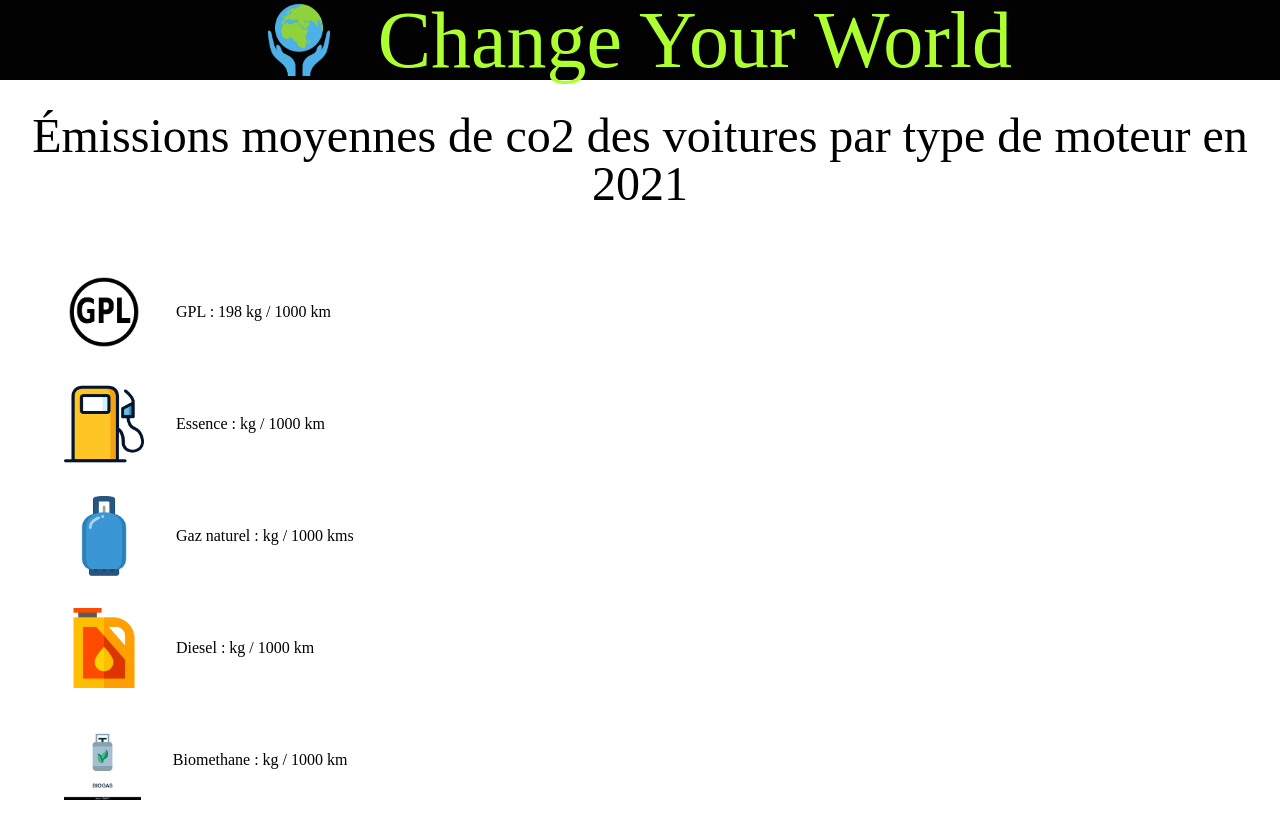
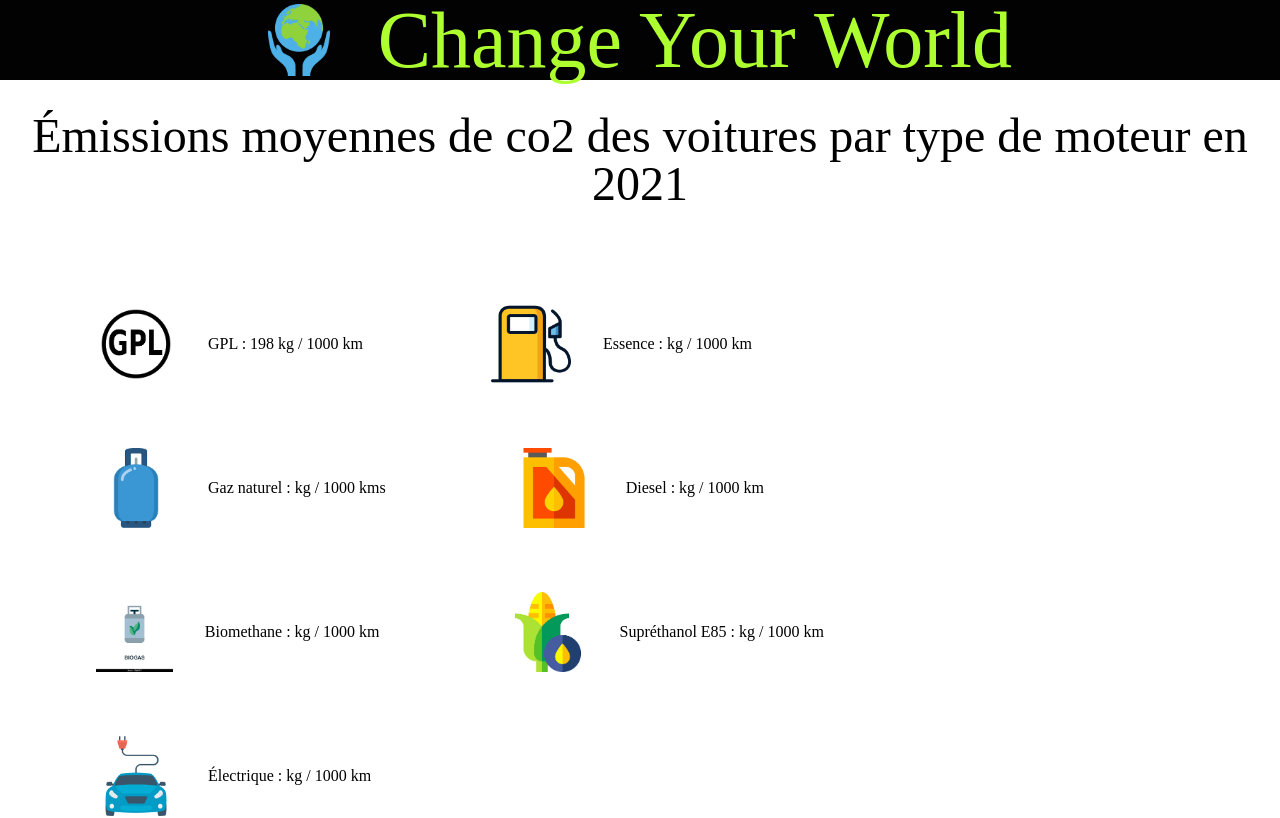
Before and after one commit to Hamza-Luciano/Hackathon, a React (Vite) app in the folder frontend/: page /articles in a window 1280 px wide. Shown: the top 818 px of the page. Built offline with nearby package versions, Linux system fonts and the light colour scheme; no server answers.

Commit message:
css (#25)

```diff
--- a/frontend/src/components/VehiclesEmissions/index.jsx
+++ b/frontend/src/components/VehiclesEmissions/index.jsx
@@ -135,6 +135,7 @@ export default function VehiclesEmissions() {
         <h1>
           Émissions moyennes de co2 des voitures par type de moteur en 2021
         </h1>
+        <div className="pipi">
           <div>
             <img className="pic" src={GPL} alt="gpl" />
             <p>GPL : 198 kg / 1000 km</p>
@@ -163,6 +164,7 @@ export default function VehiclesEmissions() {
             <img className="pic" src={Electrique} alt="Electrique" />
             <p>Électrique : {electricData.co2e} kg / 1000 km</p>
           </div>
+        </div>
       </section>
     </SVehiclesEmissions>
   );
--- a/frontend/src/components/VehiclesEmissions/style.jsx
+++ b/frontend/src/components/VehiclesEmissions/style.jsx
@@ -3,6 +3,10 @@ import styled from "styled-components";
 export default styled.section`
   .pic {
     height: 10vh;
+  }
+  .pipi {
+    display: flex;
+    flex-wrap: wrap;
   }
   h1 {
     text-align: center;
@@ -11,7 +15,7 @@ export default styled.section`
   }
   div {
     display: flex;
-    margin: 2rem 4rem;
+    margin: 2rem 3rem;
   }
   p {
     display: flex;
```
Lines whose indentation alone changed are shown as unchanged.
